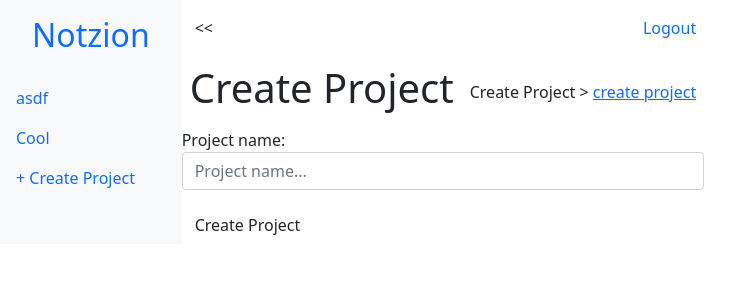
After one commit to 7ubi/proner, a Django app: page /create-project/ in a window 1280 px wide. The commit adds this page. Shown: the top 300 px of the page, without its empty margins (0-751 px from the left). Run offline with Django 3.2, Linux system fonts and the light colour scheme; a user stored in the database is signed in; data comes from the database, SQL or seed files in the repository; some libraries are stand-ins or nearby versions.

Commit message:
create project + shows all projects in sidebar

```diff
--- a/notzion/settings.py
+++ b/notzion/settings.py
@@ -40,7 +40,10 @@ INSTALLED_APPS = [
     'django.contrib.staticfiles',
     'project',
     'colorfield',
+    'project.templatetags',
 ]
+
+LOGIN_URL = "/login"
 
 MIDDLEWARE = [
     'django.middleware.security.SecurityMiddleware',
@@ -65,6 +68,9 @@ TEMPLATES = [
                 'django.template.context_processors.request',
                 'django.contrib.auth.context_processors.auth',
                 'django.contrib.messages.context_processors.messages',
+            ],
+            'builtins': [
+                'project.templatetags.templatetags',
             ],
         },
     },
--- a/notzion/urls.py
+++ b/notzion/urls.py
@@ -21,4 +21,6 @@ urlpatterns = [
     path('admin/', admin.site.urls),
     path('', home_view),
     path('login/', login_view),
+    path('logout/', logout_view),
+    path('create-project/', create_project_view),
 ]
--- a/project/models.py
+++ b/project/models.py
@@ -7,11 +7,11 @@ class Label(models.Model):
     name = models.CharField(max_length=100)
     color = ColorField(default='#FFFFFF')
 
+class Project(models.Model):
+    name = models.CharField(max_length=100)
+    creator = models.ForeignKey(settings.AUTH_USER_MODEL, on_delete=models.CASCADE)
+
 class Task(models.Model):
     name = models.CharField(max_length=100)
     labels = models.ForeignKey(Label, on_delete=models.SET_NULL, null=True, blank=True)
-
-class Project(models.Model):
-    name = models.CharField(max_length=100)
-    creator = models.ForeignKey(settings.AUTH_USER_MODEL, on_delete=models.CASCADE)
-    tasks = models.ForeignKey(Task, on_delete=models.SET_NULL, null=True, blank=True)
+    project = models.ForeignKey(Project, on_delete=models.CASCADE, null=True)
--- /dev/null
+++ b/project/templatetags/templatetags.py
@@ -0,0 +1,12 @@
+from django import template
+from project.models import *
+
+register = template.Library()
+
+
+@register.inclusion_tag('generic/sidebar_projects.html', takes_context=True)
+def show_projects(context):
+    request = context['request']
+    print(request.user)
+    print(Project.objects.filter(creator=request.user))
+    return {'projects': Project.objects.filter(creator=request.user)}
--- a/project/views.py
+++ b/project/views.py
@@ -1,11 +1,20 @@
-from django.shortcuts import render, redirect
-from django.contrib.auth import login, authenticate
+from django.shortcuts import render, redirect, HttpResponse
+from django.contrib.auth import login, authenticate, logout
 from django.contrib.auth.models import User
+from django.contrib.auth.decorators import login_required
+from .models import *
+import json
 
 
 # Create your views here.
+@login_required
 def home_view(request):
     return render(request, 'generic/home.html')
+
+
+def logout_view(request):
+    logout(request)
+    return redirect("/login")
 
 
 def login_view(request):
@@ -28,3 +37,17 @@ def login_view(request):
                 except:
                     return render(request, 'login/login.html', {'error': 'User does not exist!'})
     return render(request, 'login/login.html')
+
+
+@login_required
+def create_project_view(request):
+    if request.method == 'POST':
+        name = request.POST.get('name')
+        if Project.objects.filter(name=name, creator=request.user).exists():
+            return HttpResponse(json.dumps({'success': False, 'error': 'Project already exists'}),
+                                content_type="application/json")
+
+        p = Project(name=name, creator=request.user)
+        p.save()
+        return HttpResponse(json.dumps({'success': True}), content_type="application/json")
+    return render(request, 'project/create_project.html')
--- /dev/null
+++ b/template/Project/create_project.html
@@ -0,0 +1,37 @@
+{% extends 'generic/base.html' %}
+
+{% block hero %}
+    <div class="d-flex">
+        <div class="p-2">
+            <h1>Create Project</h1>
+        </div>
+        <div class="mt-auto ms-auto p-2">
+            <p>
+                Create Project > <a href="/create-project"> create project </a>
+            </p>
+        </div>
+    </div>
+
+{% endblock %}
+
+{% block content %}
+    <form>
+        {% csrf_token %}
+        <div>
+            <label for="name">
+                Project name:
+            </label>
+            <input type="text" id="name" name="name" placeholder="Project name..." class="form-control">
+        </div>
+
+        <div class="d-flex mt-3">
+            <input class="btn btnSec" type="submit" value="Create Project">
+        </div>
+    </form>
+{% endblock %}
+
+{% block javascript %}
+    {% load static %}
+    <script src="//cdn.jsdelivr.net/npm/sweetalert2@10"></script>
+    <script src="{% static 'js/create_project.js' %}"></script>
+{% endblock %}
--- a/template/generic/base.html
+++ b/template/generic/base.html
@@ -15,11 +15,17 @@
 <body>
     <div class="d-flex" id="wrapper">
         {% include 'generic/sidebar.html' %}
+        <div class="hero">
+            {% block hero %}
+            {% endblock %}
+        </div>
         <main class="content">
             {% block content %}
             {% endblock %}
         </main>
         </div>
     </div>
+    {% block javascript %}
+    {% endblock %}
 </body>
 </html>
--- a/template/generic/sidebar.html
+++ b/template/generic/sidebar.html
@@ -1,10 +1,11 @@
-
+{% load templatetags %}
 
     <!-- Sidebar -->
     <div class="bg-light border-right" id="sidebar-wrapper">
-      <div class="sidebar-heading" id="navbg"> <h2>Notzion</h2> </div>
+      <div class="sidebar-heading nav-link" id="navbg"> <h2> <a href="/"  class="nav-link">Notzion</a></h2> </div>
       <div class="list-group list-group-flush">
-        <a href="#" id="navbg" class="list-group-item list-group-item-action bg-light">Profile</a>
+          {% show_projects %}
+        <a href="/create-project" id="navbg" class="nav-link"> + Create Project</a>
       </div>
     </div>
     <!-- /#sidebar-wrapper -->
@@ -22,15 +23,13 @@
             <ul class="navbar-nav mr-auto">
                 <li>
                     <button class="btn btnSec" id="menu-toggle"><<</button>
-
-
                 </li>
             </ul>
         </div>
         <div class="navbar-collapse">
             <ul class="navbar-nav ml-auto">
                 <li>
-                    <a class="nav-link" href="#">Logout</a>
+                    <a class="nav-link" href="/logout">Logout</a>
                 </li>
             </ul>
         </div>
@@ -40,6 +39,11 @@
 <script>
     $("#menu-toggle").click(function(e) {
         e.preventDefault();
+        if($("#menu-toggle").text() == "<<"){
+            $("#menu-toggle").text(">>");
+        }else{
+            $("#menu-toggle").text("<<");
+        }
         $("#wrapper").toggleClass("toggled");
     });
 </script>
--- /dev/null
+++ b/template/generic/sidebar_projects.html
@@ -0,0 +1,5 @@
+{% for project in projects %}
+<a href="#" id="navbg" class="nav-link">
+    {{ project.name }}
+</a>
+{% endfor %}
```
Also changed, not shown: template/generic/home.html (+13 -0 lines), db.sqlite3, project/migrations/0002_auto_20210227_1014.py (added), project/templatetags/__init__.py (added), 3 other files.
